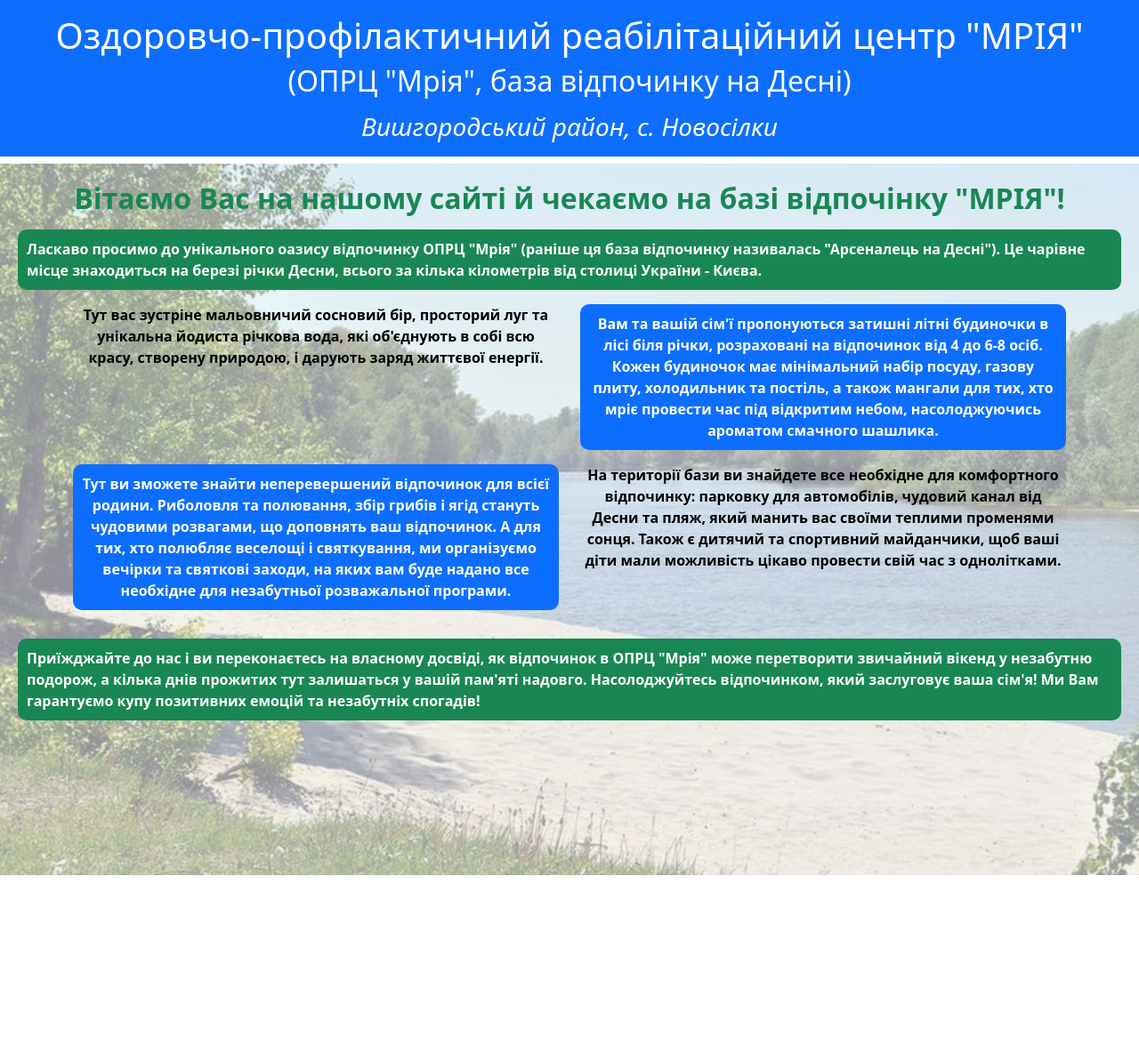
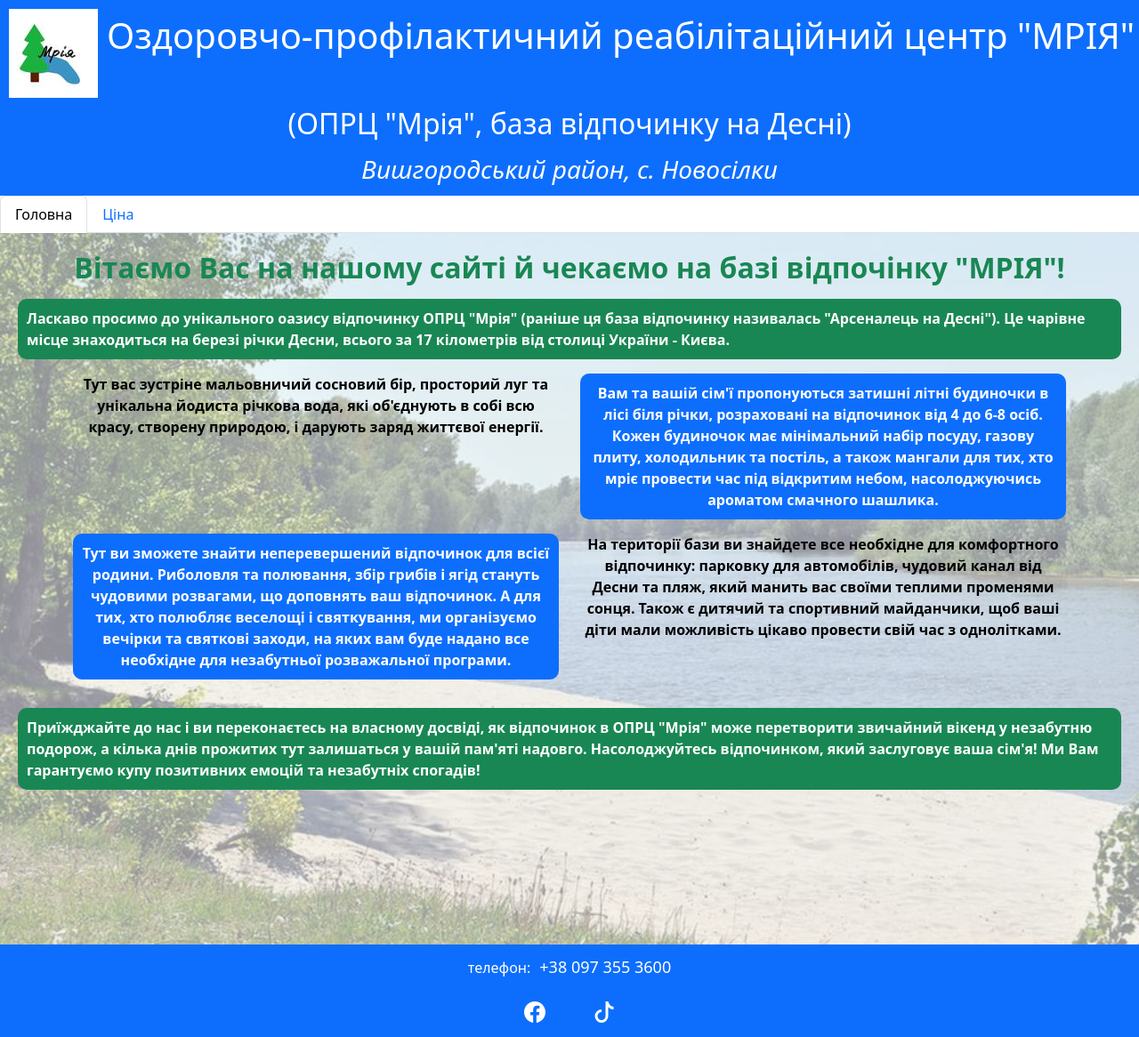
Before and after one commit to OlenaBekhtir/Mriya, a plain HTML site: page index.html in a window 1280 px wide. Shown: the whole page at 89% size. Before the commit the page ends 984 px from the top, so only its background shows below. Drawn offline with nearby package versions, Linux system fonts and the light colour scheme.

Commit message:
add logo&icons

```diff
--- a/index.html
+++ b/index.html
@@ -10,35 +10,56 @@
     <script src="https://cdn.jsdelivr.net/npm/bootstrap@5.3.0-alpha1/dist/js/bootstrap.bundle.min.js"
         integrity="sha384-w76AqPfDkMBDXo30jS1Sgez6pr3x5MlQ1ZAGC+nuZB+EYdgRZgiwxhTBTkF7CXvN"
         crossorigin="anonymous"></script>
-    <!-- <link rel="icon" href="./img/favicon-16x16.png" type="image/x-icon"> -->
+    <link rel="icon" href="./img/logo.jpeg" type="image/x-icon">
     <link rel="stylesheet" type="text/css" href="styles.css">
 </head>
-<header class="text-bg-primary">
+<header class="text-bg-primary pb-1">
+    <div class="wrap-logo">
+        <img src="./img/logo.jpeg" alt="logo" class="logo">
         <h1 class="pt-3">Оздоровчо-профілактичний реабілітаційний центр "МРІЯ"</h1>
+    </div>
+        <div>
             <h2>(ОПРЦ "Мрія", база відпочинку на Десні)</h2>
-    <h3 class="fst-italic mt-3 pb-3">Вишгородський район, с. Новосілки</h3>
+            <h3 class="fst-italic mt-3">Вишгородський район, с. Новосілки</h3>
+        </div>
 </header>
 
 <body>
+
+    <ul class="nav nav-tabs" id="myTab" role="tablist">
+        <li class="nav-item" role="presentation">
+          <a class="nav-link active" id="tab1-tab" data-bs-toggle="tab" href="#tab1" role="tab" aria-controls="tab1" aria-selected="true">Головна</a>
+        </li>
+        <li class="nav-item" role="presentation">
+          <a class="nav-link" id="tab2-tab" data-bs-toggle="tab" href="#tab2" role="tab" aria-controls="tab2" aria-selected="false">Ціна</a>
+        </li>
+        <!-- Добавьте другие вкладки здесь, если нужно -->
+      </ul>
+
+      <div class="tab-content" id="myTabContent">
+        <div class="tab-pane fade show active" id="tab1" role="tabpanel" aria-labelledby="tab1-tab">
+          <!-- Контент для первой вкладки -->
           <div class="bg-image">
             <!-- Контейнер с контентом, который будет отображаться поверх фона -->
             <div class="content">
                 <h2 class="text-center text-success fw-bold">Вітаємо Вас на нашому сайті й чекаємо на базі відпочінку
                     "МРІЯ"!</h2>
-            <p class="fw-semibold text-wrap mt-3 text-bg-success"
-                style="border-radius: 10px; padding: 10px;">Ласкаво просимо до унікального оазису
+                <p class="fw-semibold text-wrap mt-3 text-bg-success" style="border-radius: 10px; padding: 10px;">Ласкаво
+                    просимо до унікального оазису
                     відпочинку ОПРЦ "Мрія" (раніше ця база відпочинку називалась
-                "Арсеналець на Десні"). Це чарівне місце знаходиться на березі річки Десни, всього за кілька кілометрів
+                    "Арсеналець на Десні"). Це чарівне місце знаходиться на березі річки Десни, всього за 17 кілометрів
                     від столиці України - Києва.</p>
                 <div class="container text-center">
                     <div class="row">
                         <div class="col">
-                        <p class="fw-semibold">Тут вас зустріне мальовничий сосновий бір, просторий луг та унікальна йодиста річкова вода,
+                            <p class="fw-semibold">Тут вас зустріне мальовничий сосновий бір, просторий луг та унікальна
+                                йодиста річкова вода,
                                 які
                                 об'єднують в собі всю красу, створену природою, і дарують заряд життєвої енергії.</p>
                         </div>
                         <div class="col">
-                        <p class="fw-semibold text-bg-primary text-wrap" style="border-radius: 10px; padding: 10px;">Вам та вашій сім'ї пропонуються затишні літні будиночки в лісі біля річки, розраховані на
+                            <p class="fw-semibold text-bg-primary text-wrap" style="border-radius: 10px; padding: 10px;">Вам
+                                та вашій сім'ї пропонуються затишні літні будиночки в лісі біля річки, розраховані на
                                 відпочинок
                                 від
                                 4 до 6-8 осіб. Кожен будиночок має мінімальний набір посуду, газову плиту, холодильник та
@@ -50,7 +71,8 @@
                     </div>
                     <div class="row">
                         <div class="col">
-                        <p class="fw-semibold text-bg-primary text-wrap" style="border-radius: 10px; padding: 10px;">Тут ви зможете знайти неперевершений відпочинок для всієї родини. Риболовля та полювання,
+                            <p class="fw-semibold text-bg-primary text-wrap" style="border-radius: 10px; padding: 10px;">Тут
+                                ви зможете знайти неперевершений відпочинок для всієї родини. Риболовля та полювання,
                                 збір грибів
                                 і
                                 ягід стануть чудовими розвагами, що доповнять ваш відпочинок. А для тих, хто полюбляє
@@ -60,7 +82,8 @@
                                 незабутньої розважальної програми.</p>
                         </div>
                         <div class="col">
-                        <p class="fw-semibold">На території бази ви знайдете все необхідне для комфортного відпочинку: парковку для
+                            <p class="fw-semibold">На території бази ви знайдете все необхідне для комфортного відпочинку:
+                                парковку для
                                 автомобілів,
                                 чудовий
                                 канал від Десни та пляж, який манить вас своїми теплими променями сонця. Також є дитячий та
@@ -70,14 +93,33 @@
                     </div>
                 </div>
 
-            <p class="fw-semibold text-wrap mt-3 text-bg-success" style="border-radius: 10px; padding: 10px;" >Приїжджайте до нас і ви переконаєтесь на власному досвіді, як відпочинок в ОПРЦ "Мрія" може перетворити
+                <p class="fw-semibold text-wrap mt-3 text-bg-success" style="border-radius: 10px; padding: 10px;">
+                    Приїжджайте до нас і ви переконаєтесь на власному досвіді, як відпочинок в ОПРЦ "Мрія" може перетворити
                     звичайний вікенд у незабутню подорож, а кілька днів прожитих тут залишаться у вашій пам'яті надовго.
                     Насолоджуйтесь відпочинком, який заслуговує ваша сім'я! Ми Вам гарантуємо купу позитивних емоцій та
                     незабутніх спогадів!</p>
             </div>
+        </div>
+        <div class="tab-pane fade" id="tab2" role="tabpanel" aria-labelledby="tab2-tab">
+            <div>Ціна будиночку</div>
+
+        </div>
+        <!-- Добавьте другие вкладки и контент для них здесь, если нужно -->
+      </div>
 </body>
-<footer>
-
+<footer class="text-bg-primary text-center p-3">
+    <h6>телефон:<a class="phone" href="tel:+38 097 355 3600">+38 097 355 3600</a></h6>
+    <a href="https://www.facebook.com/people/%D0%9C%D1%80%D1%96%D1%8F-%D0%B1%D0%B0%D0%B7%D0%B0-%D0%B2%D1%96%D0%B4%D0%BF%D0%BE%D1%87%D0%B8%D0%BD%D0%BA%D1%83-%D0%BD%D0%B0-%D0%94%D0%B5%D1%81%D0%BD%D1%96/100054636301182/"
+        class="link-icon"><svg xmlns="http://www.w3.org/2000/svg" width="24" height="24" fill="currentColor"
+            class="bi bi-facebook" viewBox="0 0 16 16" style="margin-right: 50px; margin-top: 20px">
+            <path
+                d="M16 8.049c0-4.446-3.582-8.05-8-8.05C3.58 0-.002 3.603-.002 8.05c0 4.017 2.926 7.347 6.75 7.951v-5.625h-2.03V8.05H6.75V6.275c0-2.017 1.195-3.131 3.022-3.131.876 0 1.791.157 1.791.157v1.98h-1.009c-.993 0-1.303.621-1.303 1.258v1.51h2.218l-.354 2.326H9.25V16c3.824-.604 6.75-3.934 6.75-7.951z" />
+        </svg></a>
+    <a href="https://www.tiktok.com/@baza_mriya" class="link-icon"><svg xmlns="http://www.w3.org/2000/svg" width="24"
+            height="24" fill="currentColor" class="bi bi-tiktok" viewBox="0 0 16 16" style="margin-top: 20px">
+            <path
+                d="M9 0h1.98c.144.715.54 1.617 1.235 2.512C12.895 3.389 13.797 4 15 4v2c-1.753 0-3.07-.814-4-1.829V11a5 5 0 1 1-5-5v2a3 3 0 1 0 3 3V0Z" />
+        </svg></a>
 </footer>
 
 </html>
--- a/styles.css
+++ b/styles.css
@@ -1,5 +1,14 @@
 header {
     text-align: center;
+}
+
+.wrap-logo {
+  display: flex;
+}
+
+.logo {
+  padding: 10px;
+  border: 10px;
 }
 
 .bg-image {
@@ -26,3 +35,29 @@ header {
     z-index: 1;
     min-height: 100vh;
   }
+
+  .phone {
+    text-decoration: none;
+    color: #FFFFFF;
+    font-size: 18px;
+    line-height: 18px;
+    padding-left: 10px;
+}
+
+.phone:hover {
+    color: #008040;
+    cursor: pointer;
+}
+
+.bi:hover {
+  color: #008040;
+  cursor: pointer;
+}
+
+.link-icon {
+  color: #FFFFFF;
+}
+
+footer {
+  margin-top: -24px;
+}
```
Also changed, not shown: img/foto_house1.jpg (added), img/logo.jpeg (added). Lines whose indentation alone changed are shown as unchanged.
